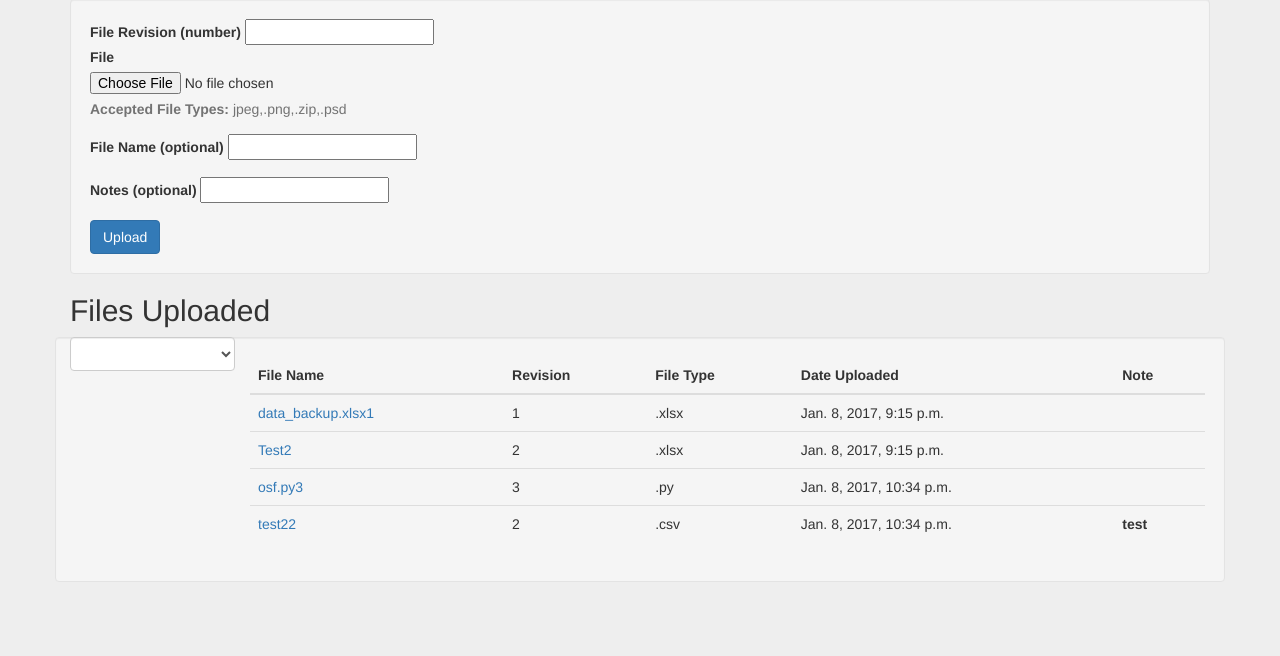
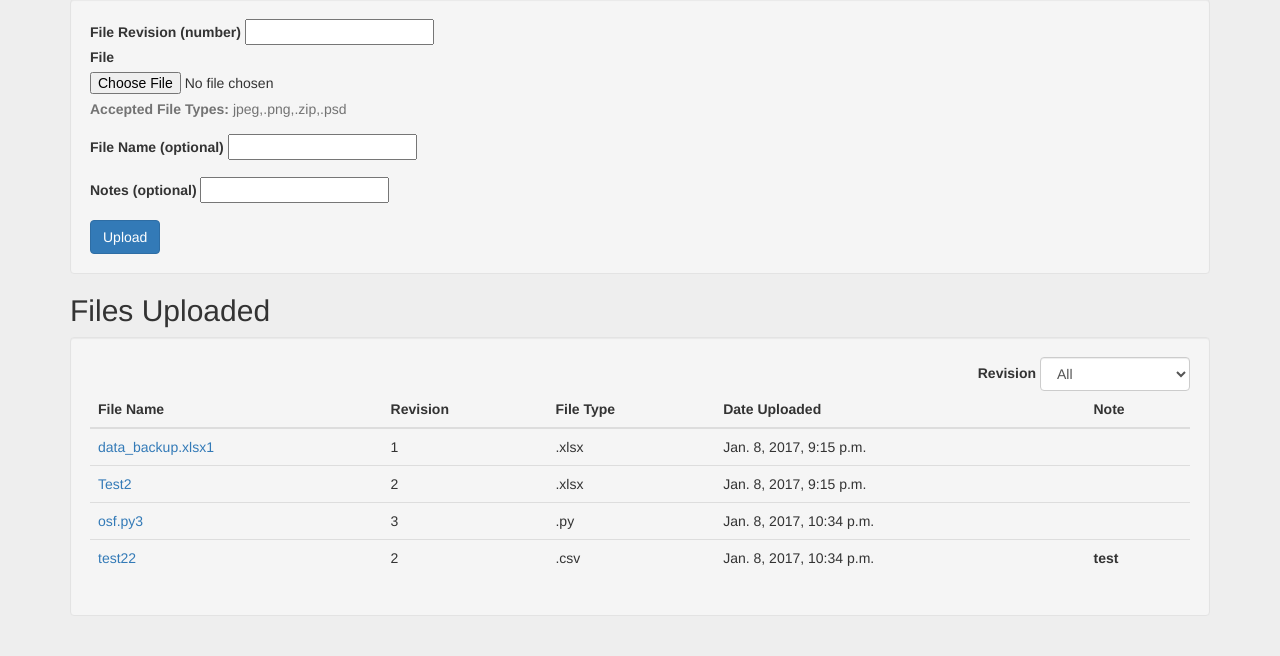
Before and after one commit to justinrsmith/file_cabinet, a Django app: page /uploader/2 in a window 1280 px wide. Shown: the part 131-787 px from the top of the page. Before the commit the page ends 713 px from the top, so only its background shows below. Run offline with Django 3.2, Linux system fonts and the light colour scheme; a user stored in the database is signed in; data comes from the database, SQL or seed files in the repository; both versions use the stored data as it was after the commit; some libraries are stand-ins or nearby versions.

Commit message:
clean up revisions

```diff
--- a/uploader/templates/uploader.html
+++ b/uploader/templates/uploader.html
@@ -25,7 +25,6 @@
                     </select>
                 </form>
             {% endif %}
-
             {% if not selected_project %}
                 <h3>No project selected</h3>
                 <div class="well">
@@ -57,19 +56,21 @@
                     </form>
                 </div>
                 <h2>Files Uploaded</h2>
+                <div class="well">
                     <div class="row">
-                    <div class="col-lg-2">
-                        <form action="/uploader/{{selected_project}}/get_revision" method="post">
+                        <div class="col-md-4 pull-right">
+                            <form class="pull-right form-inline" action="/uploader/{{selected_project}}/get_revision" method="post">
                                 {% csrf_token %}
-                            <select name="revision" class="form-control" onchange="this.form.submit()">
-                                <option value=""></option>
+                                <label for="">Revision</label>
+                                <select name="revision" style="width:150px;" class="form-control" onchange="this.form.submit()">
+                                    <option value="">All</option>
                                     {% for r in revisions %}
-                                    <option value="{{r}}">Revision {{r}}</option>
+                                        <option {% if r == revision %}selected="selected"{% endif %} value="{{r}}">Revision {{r}}</option>
                                     {% endfor %}
                                 </select>
                             </form>
                         </div>
-                <div class="well">
+                    </div>
                     <div class="table-responsive">
                         <table class="table">
                             <thead>
--- a/uploader/views.py
+++ b/uploader/views.py
@@ -47,12 +47,15 @@ def uploader(request, project=None, revision=None):
             project_files = project_files.filter(
                 revision=revision
             )
+            revision = int(revision)
+
         return render(request, 'uploader.html', {
             'selected_project': project,
             'projects': projects,
             'form': form,
             'project_files': project_files,
-            'revisions': revisions
+            'revisions': revisions,
+            'revision': revision
         })
 
     return render(request, 'uploader.html', {
```
Also changed, not shown: db.sqlite3. Lines whose indentation alone changed are shown as unchanged.
